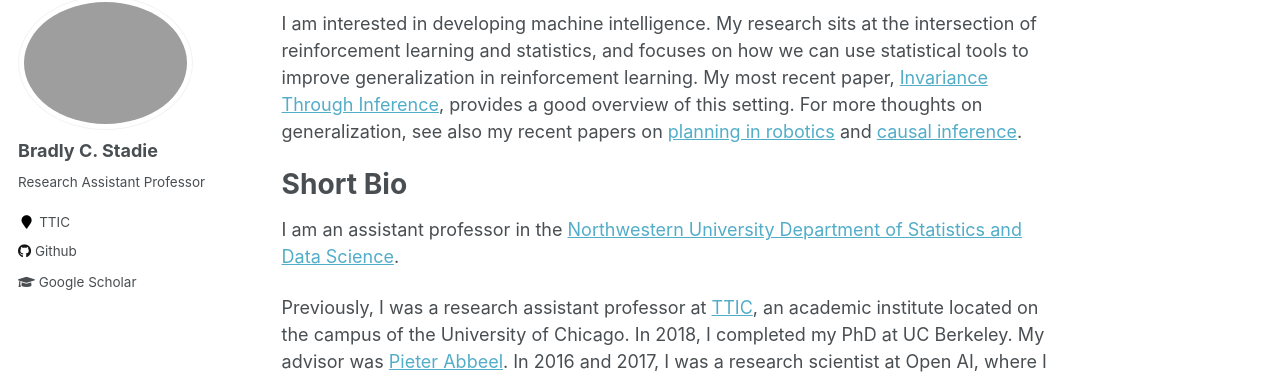
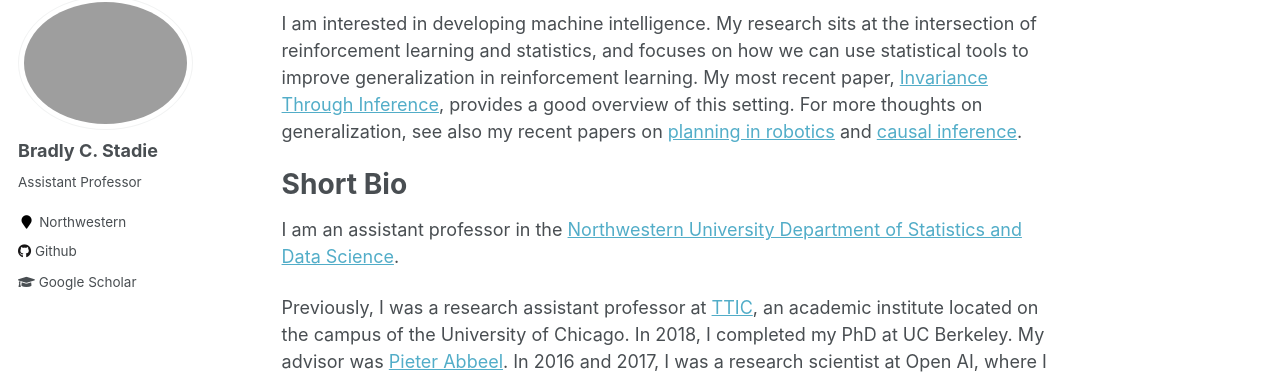
Before and after one commit to bstadie/bstadie.github.io, a Jekyll site: the page built from _pages/about.md, in a window 1280 px wide. Shown: the part 122-496 px from the top of the page. Built offline with Jekyll 4.4.1, drawn with Linux system fonts in a browser that asks for light colours.

Commit message:
Update _config.yml
More updates

```diff
--- a/_config.yml
+++ b/_config.yml
@@ -82,8 +82,8 @@ analytics:
 author:
   name             : "Bradly C. Stadie"
   avatar           : "muh_photo.png"
-  bio              : "Research Assistant Professor"
-  location         : "TTIC"
+  bio              : "Assistant Professor"
+  location         : "Northwestern"
   employer         :
   googlescholar    : "https://scholar.google.ca/citations?user=lEV5F5kAAAAJ&hl=en&oi=ao"
   email            :
```
